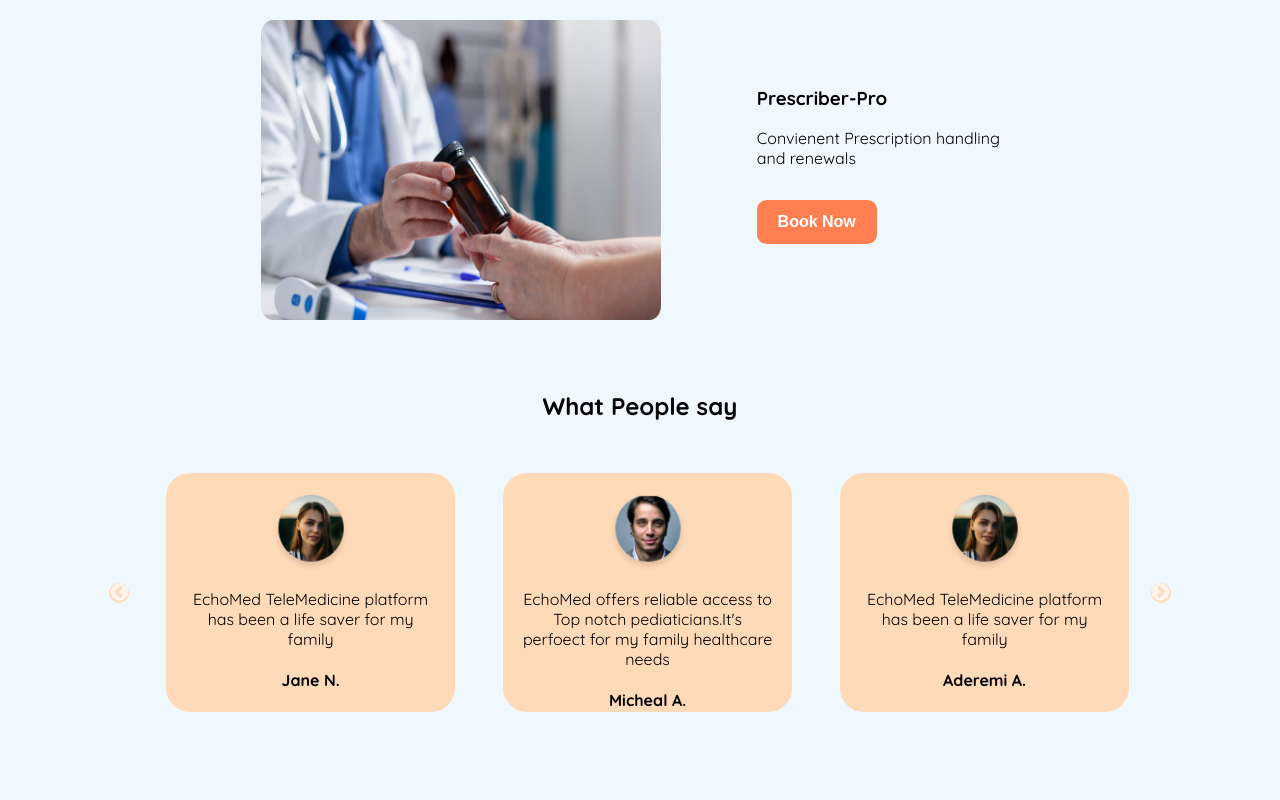
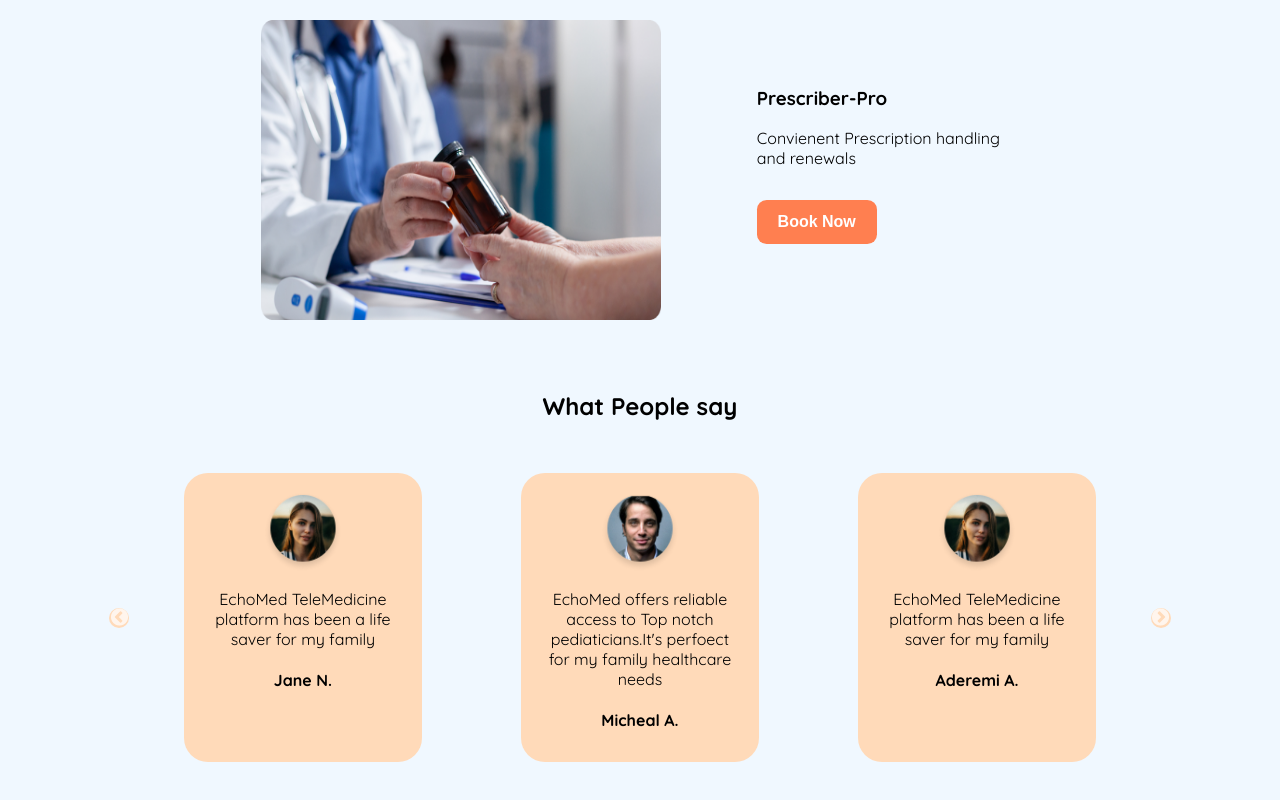
Before and after one commit to Remigit99/EchoMed, a Next.js app: page / in a window 1280 px wide. Shown: the part 2066-2866 px from the top of the page. Before the commit the page ends 2818 px from the top, so only its background shows below. Built offline with nearby package versions, Linux system fonts and the light colour scheme.

Commit message:
modify sliderImg

```diff
--- a/components/TestimonialSlider/testimonial.module.css
+++ b/components/TestimonialSlider/testimonial.module.css
@@ -21,10 +21,10 @@
 
 .slide{
     background-color: #FFDAB9;
-    max-width: 250px;
+    max-width: 200px;
     border-radius: 1.5rem;
     position: relative;
-    height: 200px;
+    height: 250px;
     text-align: center;
     padding: 1.2rem;
     margin: 2rem;
```
